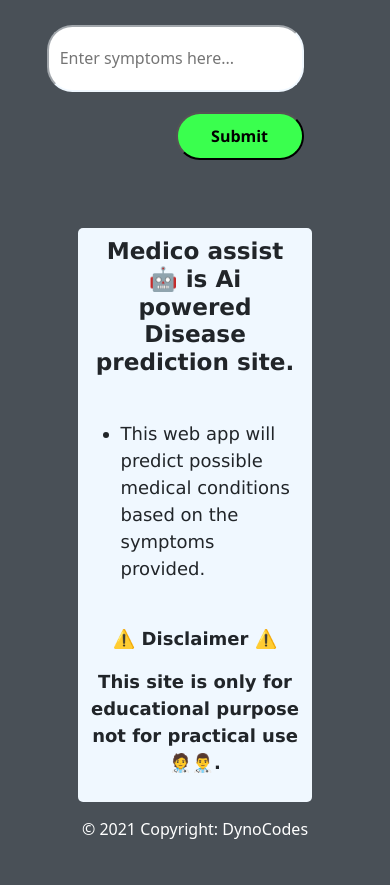
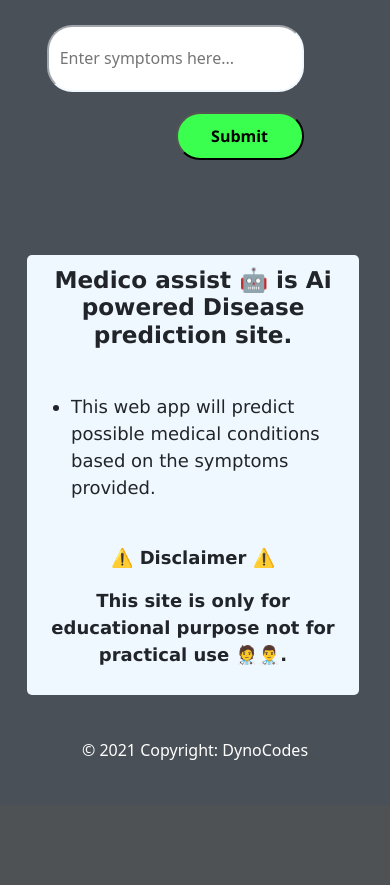
Before and after one commit to dvghule121/Dyno-medicoAssist, a Flask app: page / in a window 390 px wide. Shown: the part 115-1000 px from the top of the page. After the commit the page ends 875 px from the top, so only its background shows below. Run offline with Flask 2, Linux system fonts and the light colour scheme.

Commit message:
margin issuue

```diff
--- a/static/styles/form.css
+++ b/static/styles/form.css
@@ -138,3 +138,15 @@ main{
     color:white;
     text-size:medium;
 }
+
+
+@media screen and (max-width:480px) {
+
+  .card-body{
+    width: 85%;
+        margin: 7%;
+  }
+
+
+
+}
--- a/static/styles/style.css
+++ b/static/styles/style.css
@@ -6,7 +6,7 @@
     width: 100%;
     align-items: center;
 }
-.Cardfull{
+.full{
   border: 2px solid white;
   background-color: whitesmoke;
   width: 60%;
@@ -101,4 +101,6 @@
     width: 95%;
   }
 
+
+
 }
```
